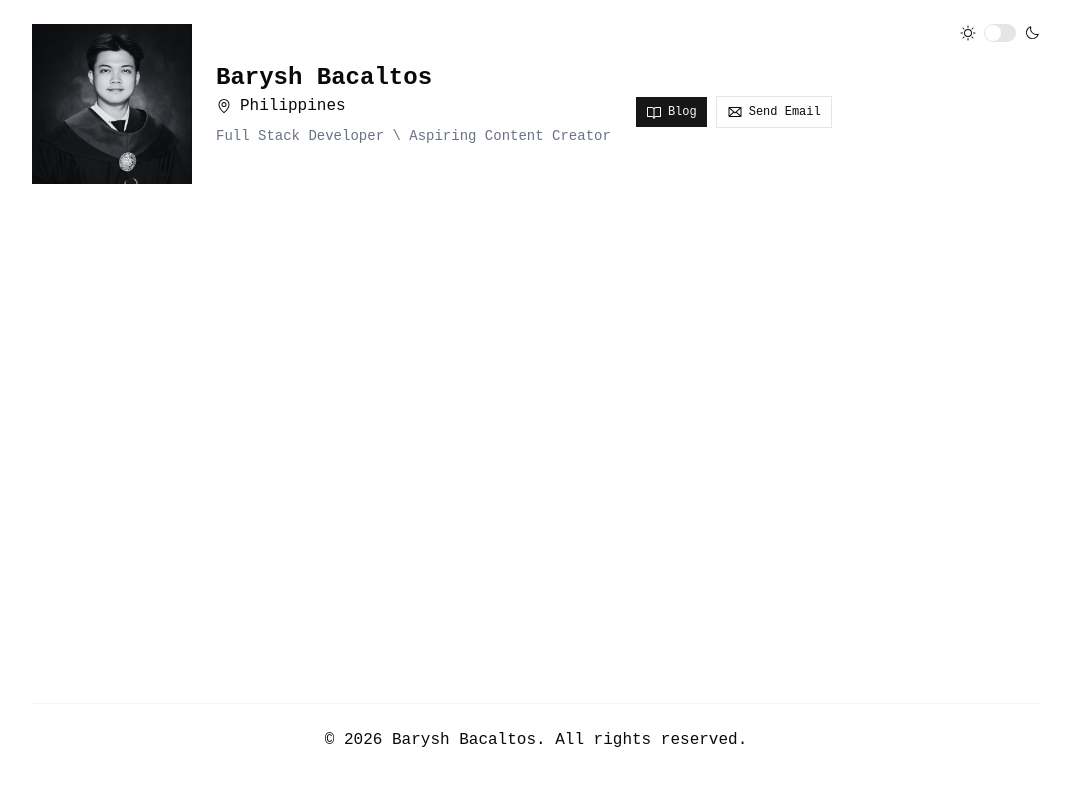
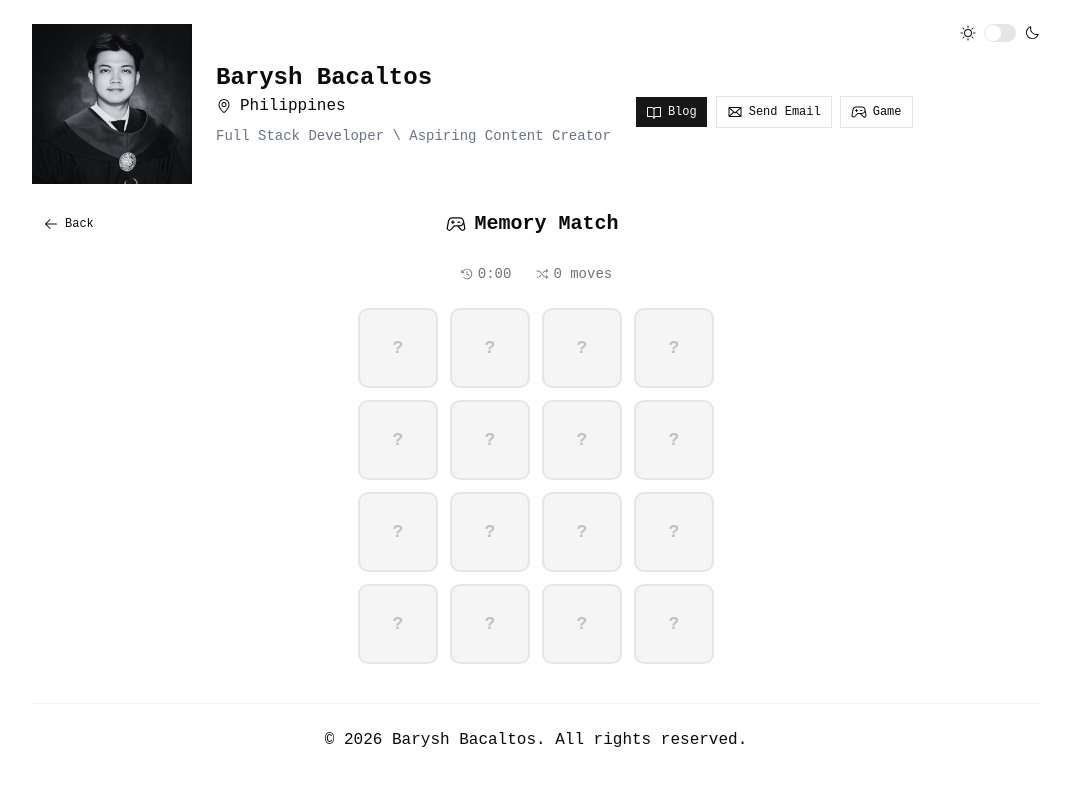
Before and after one commit to raishudesu/barkov-devfolio-v2, a React (Vite) app: page /game in a window 1280 px wide. Shown: the top 786 px of the page, without its empty margins (104-1174 px from the left). Built offline with nearby package versions, Linux system fonts and the light colour scheme.

Commit message:
feat: add Game page for mini game (lol)

```diff
--- a/src/App.tsx
+++ b/src/App.tsx
@@ -3,6 +3,7 @@ import Header from "./sections/header";
 import Footer from "./sections/footer";
 import Home from "./pages/Home";
 import Blog from "./pages/Blog";
+import Game from "./pages/Game";
 import "./App.css";
 import { ThemeProvider } from "@/components/theme-provider";
 
@@ -15,6 +16,7 @@ function App() {
           <Routes>
             <Route path="/" element={<Home />} />
             <Route path="/blog" element={<Blog />} />
+            <Route path="/game" element={<Game />} />
           </Routes>
         </div>
         <div className="w-full self-center">
--- /dev/null
+++ b/src/pages/Game.tsx
@@ -0,0 +1,212 @@
+import { useState, useEffect, useRef } from "react";
+import { Link } from "react-router-dom";
+import { Button } from "@/components/ui/button";
+import {
+  Code,
+  Terminal,
+  Database,
+  Cloud,
+  Bug,
+  Rocket,
+  Brain,
+  StackSimple,
+  GameController,
+  ArrowLeft,
+  ClockCounterClockwise,
+  Shuffle,
+  Trophy,
+} from "@phosphor-icons/react";
+
+const PAIRS = [
+  Code,
+  Terminal,
+  Database,
+  Cloud,
+  Bug,
+  Rocket,
+  Brain,
+  StackSimple,
+] as const;
+
+const PAIR_COUNT = PAIRS.length;
+
+interface CardData {
+  id: number;
+  pairIndex: number;
+  flipped: boolean;
+  matched: boolean;
+}
+
+function shuffle<T>(array: T[]): T[] {
+  const a = [...array];
+  for (let i = a.length - 1; i > 0; i--) {
+    const j = Math.floor(Math.random() * (i + 1));
+    [a[i], a[j]] = [a[j], a[i]];
+  }
+  return a;
+}
+
+function createCards(): CardData[] {
+  const cards: CardData[] = [];
+  for (let i = 0; i < PAIR_COUNT; i++) {
+    cards.push({ id: i * 2, pairIndex: i, flipped: false, matched: false });
+    cards.push({ id: i * 2 + 1, pairIndex: i, flipped: false, matched: false });
+  }
+  return shuffle(cards);
+}
+
+function fmt(seconds: number): string {
+  const m = Math.floor(seconds / 60);
+  const s = seconds % 60;
+  return `${m}:${s.toString().padStart(2, "0")}`;
+}
+
+export default function Game() {
+  const [cards, setCards] = useState<CardData[]>(createCards);
+  const [moves, setMoves] = useState(0);
+  const [matches, setMatches] = useState(0);
+  const [time, setTime] = useState(0);
+  const [playing, setPlaying] = useState(false);
+  const [flipped, setFlipped] = useState<number[]>([]);
+  const [busy, setBusy] = useState(false);
+  const won = matches === PAIR_COUNT;
+  const intervalRef = useRef<ReturnType<typeof setInterval> | null>(null);
+  const timeoutRef = useRef<ReturnType<typeof setTimeout> | null>(null);
+
+  useEffect(() => {
+    if (playing && !won) {
+      intervalRef.current = setInterval(() => setTime((t) => t + 1), 1000);
+    }
+    return () => {
+      if (intervalRef.current) clearInterval(intervalRef.current);
+    };
+  }, [playing, won]);
+
+  function handleClick(id: number) {
+    if (busy || won) return;
+    const card = cards.find((c) => c.id === id);
+    if (!card || card.flipped || card.matched) return;
+
+    if (!playing) setPlaying(true);
+
+    setCards((prev) =>
+      prev.map((c) => (c.id === id ? { ...c, flipped: true } : c))
+    );
+    const next = [...flipped, id];
+    setFlipped(next);
+
+    if (next.length === 2) {
+      setMoves((m) => m + 1);
+      setBusy(true);
+
+      const a = cards.find((c) => c.id === next[0]);
+      const b = cards.find((c) => c.id === next[1]);
+      if (!a || !b) return;
+
+      const delay = a.pairIndex === b.pairIndex ? 400 : 900;
+      timeoutRef.current = setTimeout(() => {
+        setCards((prev) =>
+          prev.map((c) =>
+            c.id === a.id || c.id === b.id
+              ? { ...c, ...(a.pairIndex === b.pairIndex ? { matched: true } : { flipped: false }) }
+              : c
+          )
+        );
+        if (a.pairIndex === b.pairIndex) setMatches((m) => m + 1);
+        setFlipped([]);
+        setBusy(false);
+      }, delay);
+    }
+  }
+
+  const restart = () => {
+    if (intervalRef.current) clearInterval(intervalRef.current);
+    if (timeoutRef.current) clearTimeout(timeoutRef.current);
+    setCards(createCards());
+    setMoves(0);
+    setMatches(0);
+    setTime(0);
+    setPlaying(false);
+    setFlipped([]);
+    setBusy(false);
+  };
+
+  return (
+    <div className="flex flex-col items-center gap-6">
+      <div className="flex items-center justify-between w-full">
+        <Button variant="ghost" asChild>
+          <Link to="/">
+            <ArrowLeft />
+            Back
+          </Link>
+        </Button>
+        <h1 className="text-xl font-bold flex items-center gap-2">
+          <GameController />
+          Memory Match
+        </h1>
+        <div className="w-20" />
+      </div>
+
+      <div className="flex items-center gap-6 text-sm text-muted-foreground">
+        <span className="flex items-center gap-1">
+          <ClockCounterClockwise />
+          {fmt(time)}
+        </span>
+        <span className="flex items-center gap-1">
+          <Shuffle />
+          {moves} moves
+        </span>
+      </div>
+
+      <div className="grid grid-cols-4 gap-3">
+        {cards.map((card) => {
+          const Icon = PAIRS[card.pairIndex];
+          return (
+            <button
+              key={card.id}
+              onClick={() => handleClick(card.id)}
+              disabled={card.matched || card.flipped || busy}
+              aria-label={card.flipped || card.matched ? `Card ${card.id + 1}` : "Hidden card"}
+              className={`
+                relative w-16 h-16 sm:w-20 sm:h-20 rounded-lg border-2
+                transition-all duration-300 flex items-center justify-center
+                ${
+                  card.matched
+                    ? "border-green-500 bg-green-500/10 cursor-default"
+                    : card.flipped
+                    ? "border-primary bg-primary/10 cursor-default"
+                    : "border-border bg-muted hover:bg-muted/80 cursor-pointer hover:border-primary/50 hover:scale-105 active:scale-95"
+                }
+              `}
+            >
+              {card.flipped || card.matched ? (
+                <Icon className="text-2xl" />
+              ) : (
+                <span className="text-lg font-bold text-muted-foreground/40">
+                  ?
+                </span>
+              )}
+            </button>
+          );
+        })}
+      </div>
+
+      {won && (
+        <div className="flex flex-col items-center gap-3 p-6 border rounded-lg bg-card text-center">
+          <Trophy className="text-yellow-500 text-3xl" />
+          <h2 className="text-lg font-bold">You matched all pairs!</h2>
+          <p className="text-sm text-muted-foreground">
+            Completed in {moves} moves · {fmt(time)}
+          </p>
+          <Button onClick={restart}>Play Again</Button>
+        </div>
+      )}
+
+      {matches > 0 && !won && (
+        <Button variant="outline" onClick={restart}>
+          Restart
+        </Button>
+      )}
+    </div>
+  );
+}
--- a/src/sections/components/project-card.tsx
+++ b/src/sections/components/project-card.tsx
@@ -20,7 +20,7 @@ const ProjectCard = ({
   description: string;
   content: ReactNode;
   techStack: string[];
-  imageLink?: string | null;
+  imageLink?: string;
 }) => {
   return (
     <Card className="w-full h-full">
--- a/src/sections/header.tsx
+++ b/src/sections/header.tsx
@@ -7,13 +7,17 @@ import {
   MapPin,
   UserIcon,
   BookOpenIcon,
+  GameController,
 } from "@phosphor-icons/react";
 
 const Header = () => {
   return (
     <section className="flex items-start justify-between w-full">
       <div className="flex items-center justify-start gap-6 flex-wrap">
-        <Link to="/" className="flex items-center justify-start gap-6 flex-wrap">
+        <Link
+          to="/"
+          className="flex items-center justify-start gap-6 flex-wrap"
+        >
           <Avatar className="size-30 lg:size-40">
             <AvatarImage src="/images/header-img.png" />
             <AvatarFallback>
@@ -38,6 +42,7 @@ const Header = () => {
               Blog
             </Link>
           </Button>
+
           <Button variant="outline" asChild>
             <a
               href="mailto:bacaltosbaryshnikov@gmail.com"
@@ -48,6 +53,12 @@ const Header = () => {
               Send Email
             </a>
           </Button>
+          <Button variant="outline" asChild>
+            <Link to="/game">
+              <GameController />
+              Game
+            </Link>
+          </Button>
         </div>
       </div>
       <ModeToggle />
```
